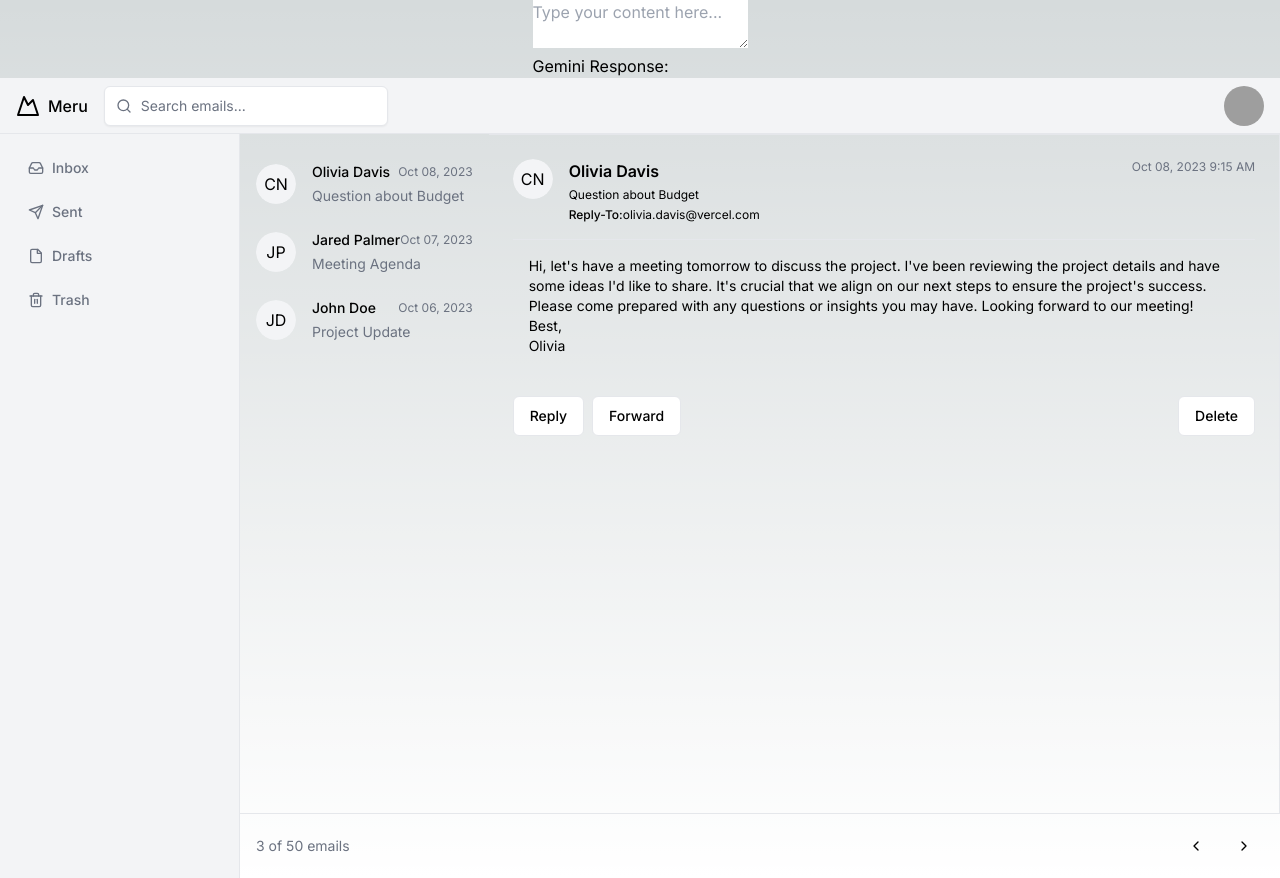
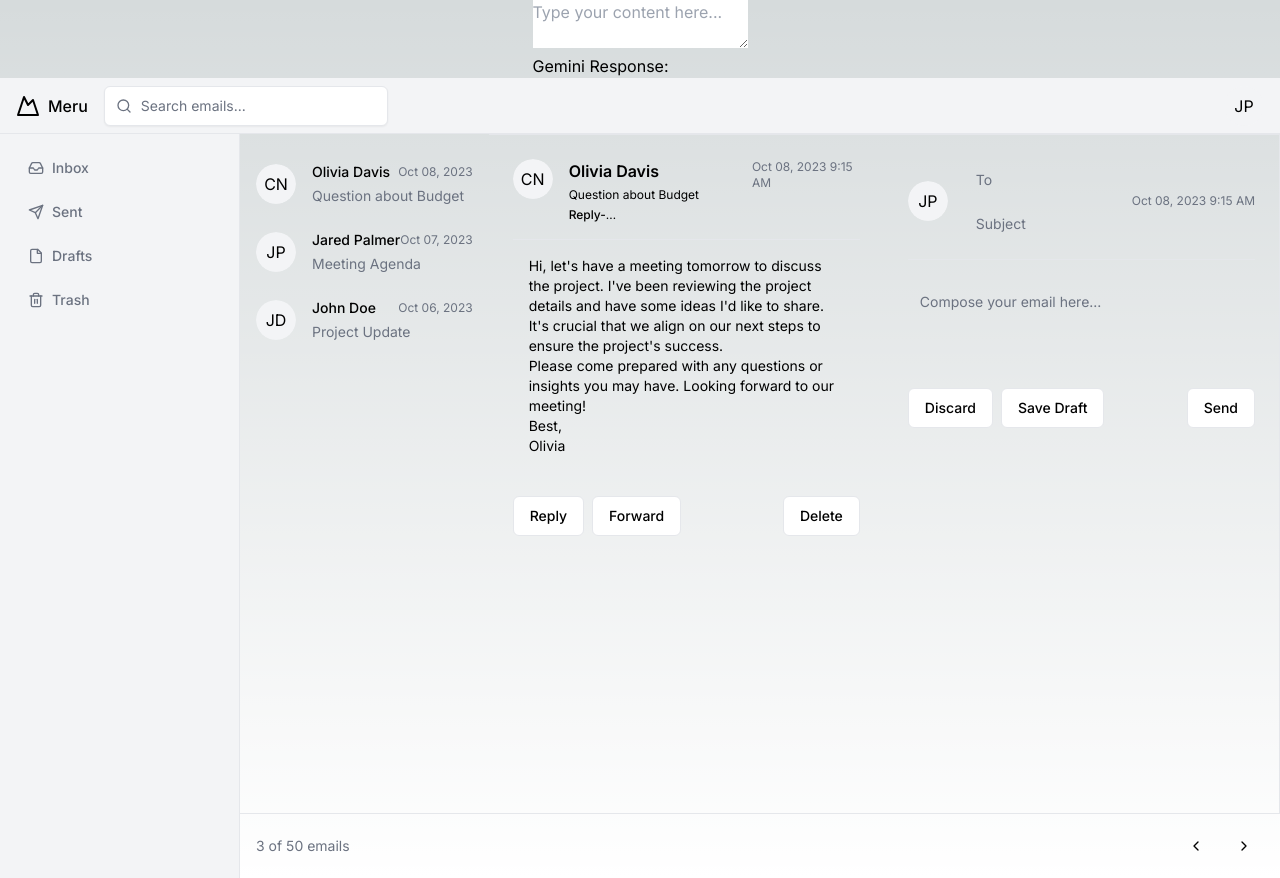
Before and after one commit to vishakh-abhayan/meru-email, a Next.js app: page / in a window 1280 px wide. Built offline with nearby package versions, Linux system fonts and the light colour scheme; grey boxes are pictures that could not be loaded.

Commit message:
reply message

```diff
--- a/components/dashboard.jsx
+++ b/components/dashboard.jsx
@@ -1,32 +1,8 @@
-/**
- * This code was generated by v0 by Vercel.
- * @see https://v0.dev/t/mNWYTZPjSDO
- * Documentation: https://v0.dev/docs#integrating-generated-code-into-your-nextjs-app
- */
-
-/** Add fonts into your Next.js project:
-
-import { Rubik } from 'next/font/google'
-import { Chivo } from 'next/font/google'
-
-rubik({
-  subsets: ['latin'],
-  display: 'swap',
-})
-
-chivo({
-  subsets: ['latin'],
-  display: 'swap',
-})
-
-To read more about using these font, please visit the Next.js documentation:
-- App Directory: https://nextjs.org/docs/app/building-your-application/optimizing/fonts
-- Pages Directory: https://nextjs.org/docs/pages/building-your-application/optimizing/fonts
-**/
 import Link from "next/link";
 import { Input } from "@/components/ui/input";
 import { AvatarImage, AvatarFallback, Avatar } from "@/components/ui/avatar";
 import { Button } from "@/components/ui/button";
+import { Textarea } from "@/components/ui/textarea";
 
 export function Dashboard() {
   return (
@@ -184,6 +160,45 @@ export function Dashboard() {
                   <Button variant="outline">Forward</Button>
                   <Button className="ml-auto" variant="outline">
                     Delete
+                  </Button>
+                </div>
+              </div>
+              <div className="flex-1 p-6">
+                <div className="grid gap-6">
+                  <div className="grid grid-cols-[auto_1fr_auto] items-center gap-4 border-b pb-4 dark:border-gray-800">
+                    <Avatar>
+                      <AvatarImage
+                        alt="@shadcn"
+                        src="/placeholder-avatar.jpg"
+                      />
+                      <AvatarFallback>JP</AvatarFallback>
+                    </Avatar>
+                    <div className="grid gap-1">
+                      <Input
+                        className="bg-transparent border-none focus:ring-0 focus:outline-none"
+                        placeholder="To"
+                        type="email"
+                      />
+                      <Input
+                        className="bg-transparent border-none focus:ring-0 focus:outline-none"
+                        placeholder="Subject"
+                        type="text"
+                      />
+                    </div>
+                    <div className="text-xs text-gray-500 dark:text-gray-400">
+                      Oct 08, 2023 9:15 AM
+                    </div>
+                  </div>
+                  <Textarea
+                    className="flex-1 resize-none bg-transparent border-none focus:ring-0 focus:outline-none"
+                    placeholder="Compose your email here..."
+                  />
+                </div>
+                <div className="mt-6 flex gap-2">
+                  <Button variant="outline">Discard</Button>
+                  <Button variant="outline">Save Draft</Button>
+                  <Button className="ml-auto" variant="outline">
+                    Send
                   </Button>
                 </div>
               </div>
--- /dev/null
+++ b/components/ui/textarea.jsx
@@ -0,0 +1,18 @@
+import * as React from "react"
+
+import { cn } from "@/lib/utils"
+
+const Textarea = React.forwardRef(({ className, ...props }, ref) => {
+  return (
+    (<textarea
+      className={cn(
+        "flex min-h-[80px] w-full rounded-md border border-gray-200 bg-white px-3 py-2 text-sm ring-offset-white placeholder:text-gray-500 focus-visible:outline-none focus-visible:ring-2 focus-visible:ring-gray-950 focus-visible:ring-offset-2 disabled:cursor-not-allowed disabled:opacity-50 dark:border-gray-800 dark:bg-gray-950 dark:ring-offset-gray-950 dark:placeholder:text-gray-400 dark:focus-visible:ring-gray-300",
+        className
+      )}
+      ref={ref}
+      {...props} />)
+  );
+})
+Textarea.displayName = "Textarea"
+
+export { Textarea }
--- a/package.json
+++ b/package.json
@@ -10,6 +10,7 @@
   },
   "dependencies": {
     "@google/generative-ai": "^0.7.1",
+    "@nextui-org/input": "^2.1.20",
     "@radix-ui/react-avatar": "^1.0.4",
     "@radix-ui/react-icons": "^1.3.0",
     "@radix-ui/react-slot": "^1.0.2",
--- /dev/null
+++ b/sample-data.json
@@ -0,0 +1,4 @@
+{
+  "user-name": "Person 1",
+  "user-email": "person@gmail.com"
+}
```
Also changed, not shown: public/placeholder-avatar.jpg (added), 1 other file (tests, documents, lock files or other folders).
